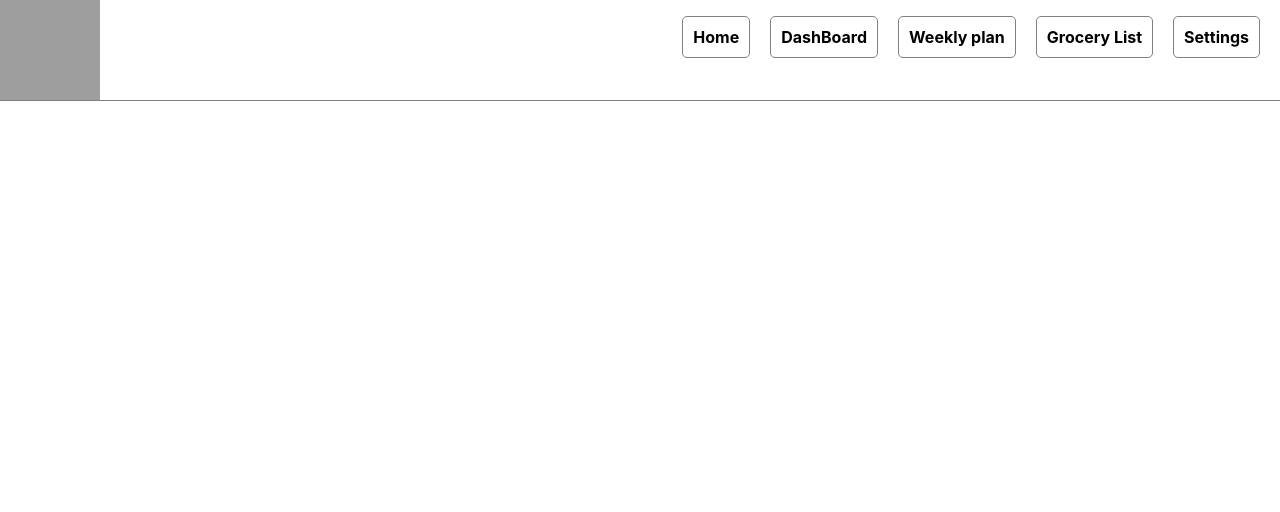
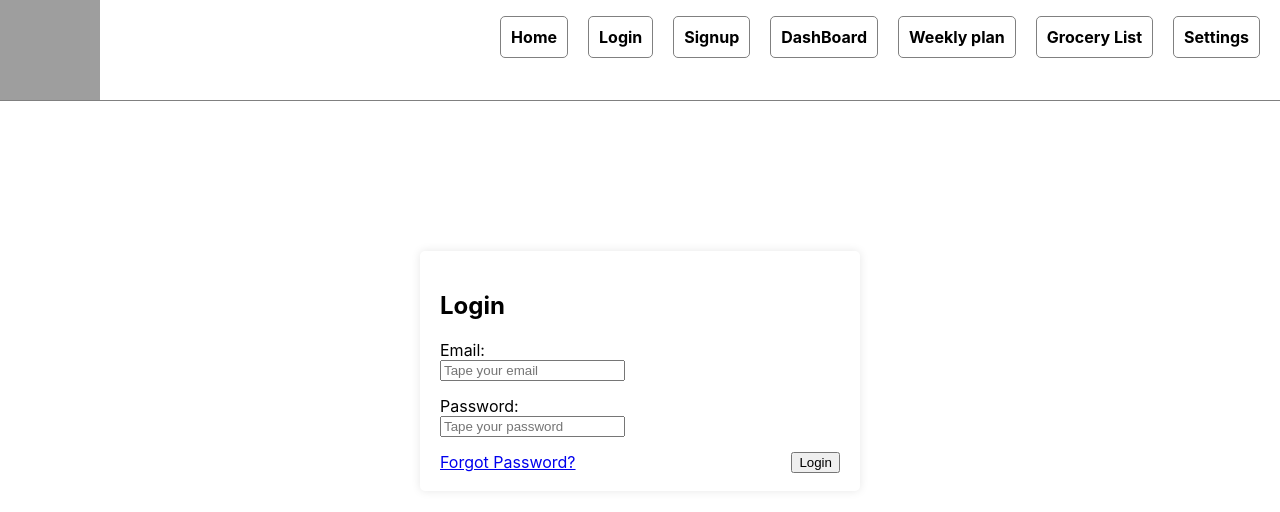
Before and after one commit to otmaneaksa/Micro-SAAS, a React (Create React App) app in the folder Front/front/: page /login in a window 1280 px wide. Shown: the top 512 px of the page. Built offline with nearby package versions, Linux system fonts and the light colour scheme; grey boxes are pictures that could not be loaded.

Commit message:
login and signup pages in progress

```diff
--- a/Front/front/src/App.js
+++ b/Front/front/src/App.js
@@ -6,6 +6,8 @@ import GroceryList from './Components/GroceryList/GroceryList';
 import UserDashboard from './Components/DashBoard/UserDashboard';
 import Settings from './Components/Settings';
 import WeeklyPlan from './Components/WeeklyPlan/WeeklyPlan';
+import Login from './Components/Login';
+import Signup from './Components/Signup';
 import Home from './Components/Home';
 import { BrowserRouter as Router, Routes, Route, Link } from 'react-router-dom';
 import styled from 'styled-components';
@@ -58,6 +60,12 @@ function App() {
               <StyledLink to="/" >Home</StyledLink>
             </li>
             <li>
+              <StyledLink to="/login" >Login</StyledLink>
+            </li>
+            <li>
+              <StyledLink to="/signup" >Signup</StyledLink>
+            </li>
+            <li>
               <StyledLink to="/dashboard">DashBoard</StyledLink>
             </li>
             {/*<li>
@@ -78,6 +86,8 @@ function App() {
         {/* Définition des routes */}
         <Routes>
           <Route path="/" element={<Home/>}/>
+          <Route path="/login" element={<Login/>}/>
+          <Route path="/signup" element={<Signup/>}/>
           <Route path="/settings" element={<Settings />} />
           <Route path="/dashboard" element={<UserDashboard />} />
           <Route path="/weekly-plan" element={<MealPlanner />} />
--- /dev/null
+++ b/Front/front/src/Components/Login.js
@@ -0,0 +1,50 @@
+import React from 'react';
+import styled from 'styled-components';
+
+export default function Login() {
+    const LoginContainer = styled.div`
+        width:400px;
+        height:200px;
+        border-radius: 5px;
+        padding: 20px;
+        margin: 150px auto;
+        box-shadow: 0 0 10px rgba(0, 0, 0, 0.1);
+        h2{
+            text-align:left;
+        }
+        input[type="text"],
+        input[type="password"] {
+            display:block;
+            }
+        label{
+            text-align:left;
+            display:block;
+            }
+        div{
+            margin-bottom:15px;}
+        div.login-submit{
+            display:flex;
+            justify-content:space-between;
+            align-items:center;
+        }
+    `;
+  return (
+    <LoginContainer>
+        <h2>Login</h2>
+        <form>
+            <div>
+                <label for="email">Email:</label>
+                <input type="text" placeholder="Tape your email" name="email" required/>
+            </div>
+            <div>
+                <label for="password">Password:</label>
+                <input type="password" placeholder="Tape your password" name="password" required/>
+            </div>
+            <div className="login-submit">
+                <a href="#">Forgot Password?</a>
+                <input type="submit" value="Login"/>
+            </div>
+        </form>
+    </LoginContainer>
+  )
+}
--- /dev/null
+++ b/Front/front/src/Components/Signup.js
@@ -0,0 +1,78 @@
+import React from 'react';
+import styled from 'styled-components';
+import signupImage from '../assets/images/Regimen.jpg';
+
+export default function Signup() {
+    const SignupContainer = styled.div`
+        display: flex;
+        div.signup-image {
+            background: url(${signupImage}) no-repeat center center;
+            background-size: cover;
+            width: 70%;
+            height: 100vh;
+    }
+    `;
+    const Label = styled.label`
+        display:block;
+        text-align:left;
+    `;
+    const Form = styled.form`
+        input[type="text"],
+        input[type="email"],
+        input[type="password"] {
+            width: 100%;
+            padding: 10px;
+            margin: 10px 0;
+            border: 1px solid #ccc;
+            border-radius: 4px;
+            border:1px solid white;
+        }
+        input[type="checkbox"] {
+            margin-right: 10px;
+        }
+    `;
+    const Title = styled.h1`
+        text-align:left;
+    `;
+  return (
+    <SignupContainer>
+        <div className="signup-image"></div>
+        <div style={{padding:'30px'}}>
+            <div className="signup-form">
+            <Title>Sign up</Title>
+            <p>Register for meal planning account</p>
+            <Form className="signup-form">
+                <div>
+                    <Label htmlFor="name">Full Name</Label>
+                    <input placeholder="First last name" type="text" name="name"/>
+                </div>
+                <div>
+                    <Label htmlFor="email">Email</Label>
+                    <input placeholder="Enter your email" type="email" name="email"/>
+                </div>
+                <div>
+                    <Label htmlFor="user">UserName</Label>
+                    <input placeholder="Create your username" type="text" name="user"/>
+                </div>
+                <div>
+                    <Label htmlFor="password">Create your password</Label>
+                    <input placeholder="Create your password" type="password" name="password"/>
+                </div>
+                <div>
+                    <Label htmlFor="confirm">Confirm password</Label>
+                    <input placeholder="Confirm your password" type="password" name="confirm"/>
+                </div>
+                <div>
+                    <input type="checkbox" name="terms" id="terms"/>
+                    <label htmlFor="terms">I accept the Terms and Privacy Policy.</label>
+                </div>
+                <div>
+                    <input type="submit" value="Join"/>
+                </div>
+                <p>Already a member?<a>Log in</a></p>
+            </Form>
+        </div>
+        </div>
+    </SignupContainer>
+  )
+}
```
Also changed, not shown: 1 other file (tests, documents, lock files or other folders).
